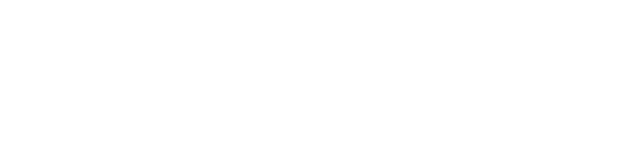
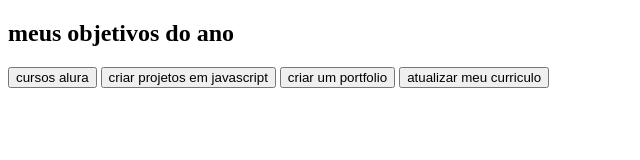
Before and after one commit to Gustavo2109/curso-1-, a plain HTML site: page index.html in a window 1280 px wide. Shown: the whole page, without its empty margins (0-640 px from the left). Drawn offline with Linux system fonts and the light colour scheme.

Commit message:
27/02/24

```diff
--- a/index.html
+++ b/index.html
@@ -5,11 +5,20 @@
     <meta charset="UTF-8">
     <meta name="viewport" content="width=device-width, initial-scale=1.0">
     <title>Meus objetivos do ano</title>
-
 </head>
 
 <body>
-    <section class="conteudo principal"></section>
+    <section class="conteudo-principal">
+        <h2 class="titulo-principal">
+            meus objetivos do ano
+        </h2>
+        <div class="botoes">
+            <button class="botoes">cursos alura</button>
+            <button class="botoes">criar projetos em javascript</button>
+            <button class="botoes">criar um portfolio</button>
+            <button class="botoes">atualizar meu curriculo</button>
+        </div>
+    </section>
 </body>
 
 </html>
```
